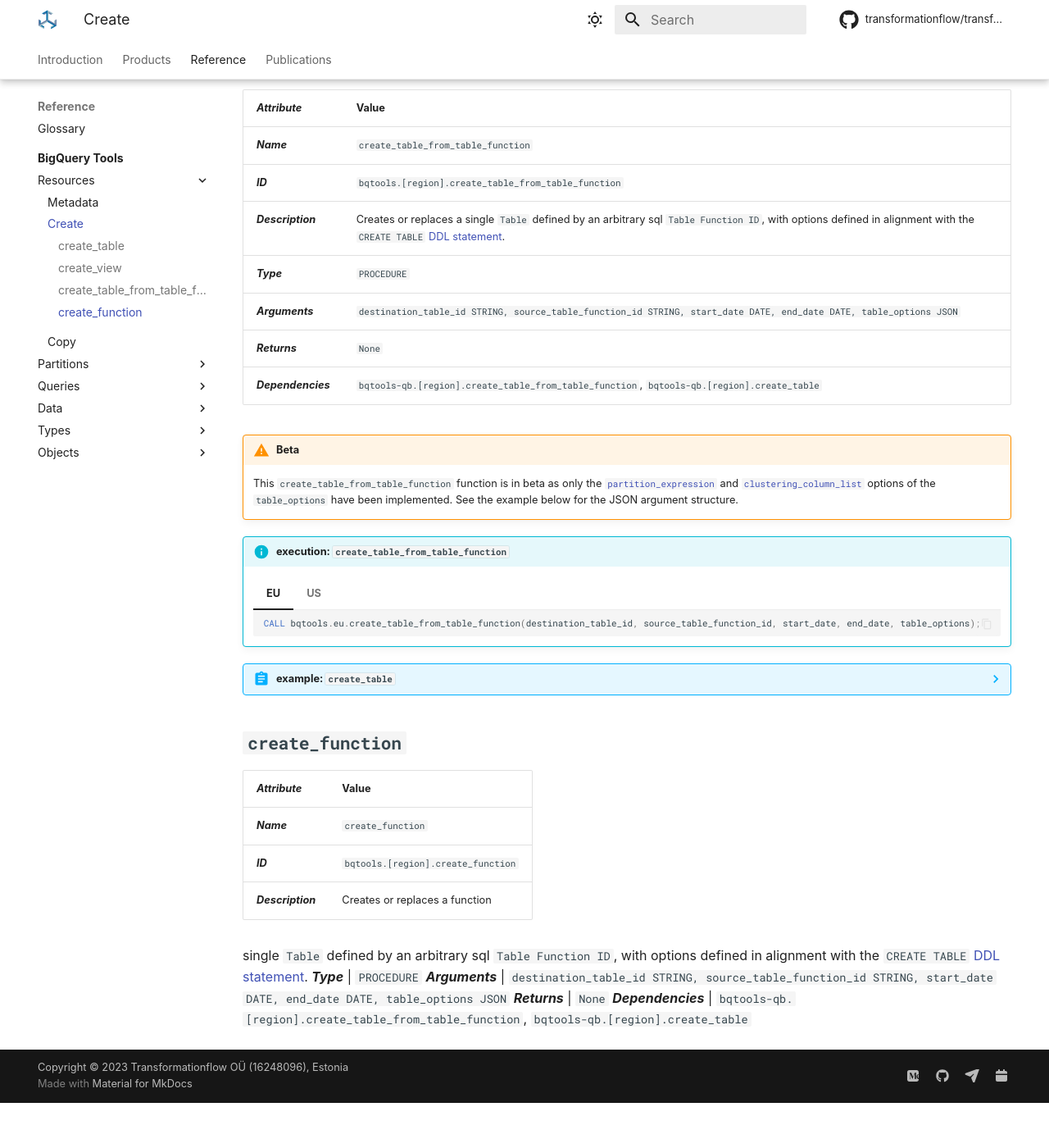
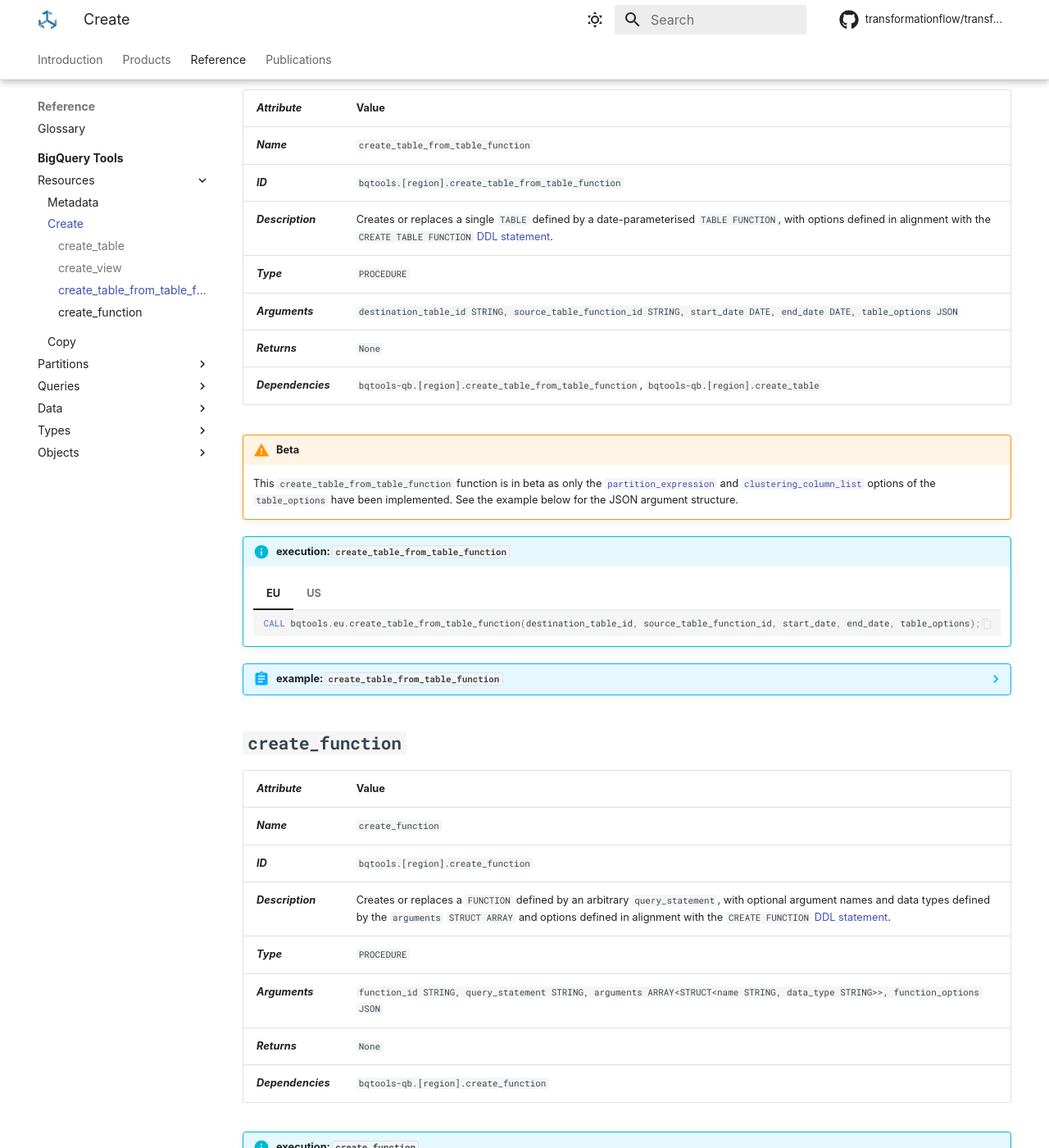
Before and after one commit to transformationflow/transformationflow.github.io, an MkDocs documentation site: the page built from docs/reference/bqtools/resources/create.md, in a window 1280 px wide and 1400 px high, scrolled down 1859 px. Shown: the whole window at 82% size. Built offline with MkDocs 1.6.1 and Material for MkDocs 9.7.7, drawn with Linux system fonts in a browser that asks for light colours; some web fonts are replaced; comment, search, counter and statistics services are not loaded; before the commit the page ends 3204 px from its top, so only the background shows below that; some of the changed text lies outside the part shown.

Commit message:
updated resources/create

````diff
--- a/docs/reference/bqtools/resources/create.md
+++ b/docs/reference/bqtools/resources/create.md
@@ -74,7 +74,7 @@
 --- | ---
 _**Name**_ | `create_table_from_table_function`
 _**ID**_ | `bqtools.[region].create_table_from_table_function`
-_**Description**_ | Creates or replaces a single `Table` defined by an arbitrary sql `Table Function ID`, with options defined in alignment with the `CREATE TABLE` [DDL statement](https://cloud.google.com/bigquery/docs/reference/standard-sql/data-definition-language#create_table_statement).
+_**Description**_ | Creates or replaces a single `TABLE` defined by a date-parameterised `TABLE FUNCTION`, with options defined in alignment with the `CREATE TABLE FUNCTION` [DDL statement](https://cloud.google.com/bigquery/docs/reference/standard-sql/data-definition-language#create_table_function_statement).
 _**Type**_ | `PROCEDURE`
 _**Arguments**_ | `destination_table_id STRING, source_table_function_id STRING, start_date DATE, end_date DATE, table_options JSON`
 _**Returns**_ | `None`
@@ -94,7 +94,7 @@
         CALL bqtools.us.create_table_from_table_function(destination_table_id, source_table_function_id, start_date, end_date, table_options);
         ```
 
-??? abstract "example: `create_table`"
+??? abstract "example: `create_table_from_table_function`"
     === "Partitioned and Clustered Table"
         ```sql
         DECLARE destination_table_id STRING;
@@ -123,11 +123,19 @@
 --- | ---
 _**Name**_ | `create_function`
 _**ID**_ | `bqtools.[region].create_function`
-_**Description**_ | Creates or replaces a function
+_**Description**_ | Creates or replaces a `FUNCTION` defined by an arbitrary `query_statement`, with optional argument names and data types defined by the `arguments` `STRUCT ARRAY` and options defined in alignment with the `CREATE FUNCTION` [DDL statement](https://cloud.google.com/bigquery/docs/reference/standard-sql/data-definition-language#create_function_statement).
+_**Type**_ | `PROCEDURE`
+_**Arguments**_ | `function_id STRING, query_statement STRING, arguments ARRAY<STRUCT<name STRING, data_type STRING>>, function_options JSON`
+_**Returns**_ | `None`
+_**Dependencies**_ | `bqtools-qb.[region].create_function`
 
+!!! info "execution: `create_function`"
+    === "EU"
+        ```sql
+        CALL bqtools.eu.create_function(function_id, query_statement, arguments, function_options);
+        ```
 
-single `Table` defined by an arbitrary sql `Table Function ID`, with options defined in alignment with the `CREATE TABLE` [DDL statement](https://cloud.google.com/bigquery/docs/reference/standard-sql/data-definition-language#create_table_statement).
-_**Type**_ | `PROCEDURE`
-_**Arguments**_ | `destination_table_id STRING, source_table_function_id STRING, start_date DATE, end_date DATE, table_options JSON`
-_**Returns**_ | `None`
-_**Dependencies**_ | `bqtools-qb.[region].create_table_from_table_function`, `bqtools-qb.[region].create_table`
+    === "US"
+        ```sql
+        CALL bqtools.us.create_function(function_id, query_statement, arguments, function_options);
+        ```
````
Also changed, not shown: other parts of docs/reference/bqtools/resources/create.md (+4 -4 lines).
